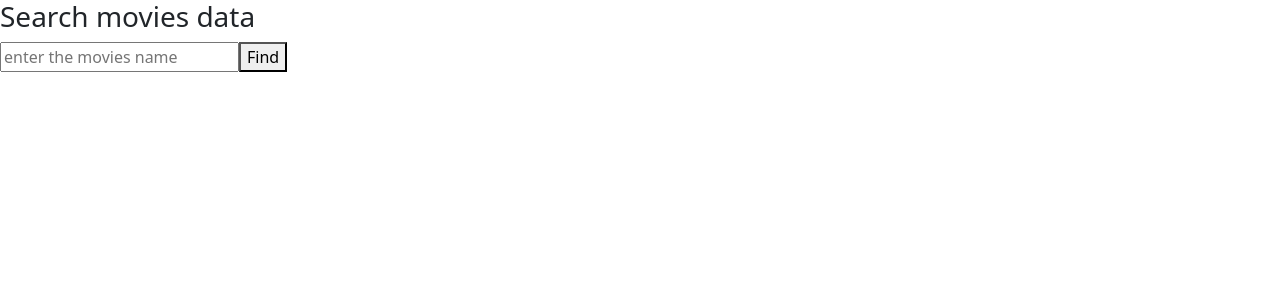
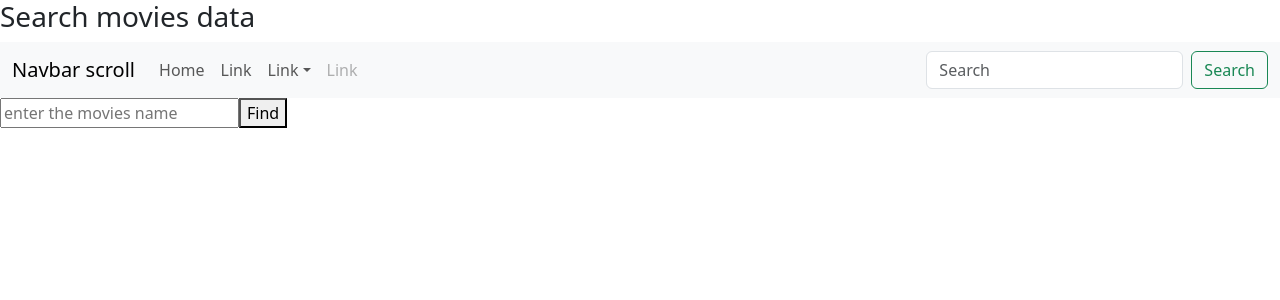
Before and after one commit to djordjekristic/api-react, a React (Create React App) app: page / in a window 1280 px wide. Shown: the top 300 px of the page. Built offline with nearby package versions, Linux system fonts and the light colour scheme.

Commit message:
Navigation post

```diff
--- a/package.json
+++ b/package.json
@@ -7,8 +7,9 @@
     "@testing-library/react": "^13.4.0",
     "@testing-library/user-event": "^13.5.0",
     "axios": "^1.6.7",
-    "bootstrap": "^5.0.1",
+    "bootstrap": "^5.3.2",
     "react": "^18.2.0",
+    "react-bootstrap": "^2.10.1",
     "react-dom": "^18.2.0",
     "react-scripts": "5.0.1",
     "web-vitals": "^2.1.4"
--- a/src/App.js
+++ b/src/App.js
@@ -2,11 +2,15 @@
 import axios from 'axios';
 import './App.css';
 import MoviesData from './Components/MoviesData';
+import Navigation from './Templates/snippets/Navigation';
+import "bootstrap/dist/css/bootstrap.min.css";
 
 const App = () => {
   return(
     <>
     <h3>Search movies data</h3>
+    <Navigation/>
+
      <MoviesData/>
 
     </>
--- a/src/Components/MoviesData.js
+++ b/src/Components/MoviesData.js
@@ -1,7 +1,7 @@
 import { useState } from "react";
 import axios from "axios";
 import "bootstrap/dist/css/bootstrap.min.css";
-import MovieCard from "../Templates/snippets/movieCard";
+import MovieCard from "../Templates/snippets/MovieCard";
 
 const MoviesData = () =>{
 
--- /dev/null
+++ b/src/Templates/snippets/Navigation.jsx
@@ -0,0 +1,53 @@
+import Button from 'react-bootstrap/Button';
+import Container from 'react-bootstrap/Container';
+import Form from 'react-bootstrap/Form';
+import Nav from 'react-bootstrap/Nav';
+import Navbar from 'react-bootstrap/Navbar';
+import NavDropdown from 'react-bootstrap/NavDropdown';
+
+const Navigation = ()=>{
+    return(
+    <>
+      <Navbar expand="lg" className="bg-body-tertiary">
+      <Container fluid>
+        <Navbar.Brand href="#">Navbar scroll</Navbar.Brand>
+        <Navbar.Toggle aria-controls="navbarScroll" />
+        <Navbar.Collapse id="navbarScroll">
+          <Nav
+            className="me-auto my-2 my-lg-0"
+            style={{ maxHeight: '100px' }}
+            navbarScroll
+          >
+            <Nav.Link href="#action1">Home</Nav.Link>
+            <Nav.Link href="#action2">Link</Nav.Link>
+            <NavDropdown title="Link" id="navbarScrollingDropdown">
+              <NavDropdown.Item href="#action3">Action</NavDropdown.Item>
+              <NavDropdown.Item href="#action4">
+                Another action
+              </NavDropdown.Item>
+              <NavDropdown.Divider />
+              <NavDropdown.Item href="#action5">
+                Something else here
+              </NavDropdown.Item>
+            </NavDropdown>
+            <Nav.Link href="#" disabled>
+              Link
+            </Nav.Link>
+          </Nav>
+          <Form className="d-flex">
+            <Form.Control
+              type="search"
+              placeholder="Search"
+              className="me-2"
+              aria-label="Search"
+            />
+            <Button variant="outline-success">Search</Button>
+          </Form>
+        </Navbar.Collapse>
+      </Container>
+    </Navbar>
+    </>
+    )
+}
+
+export default Navigation;
```
Also changed, not shown: src/Components/Search.jsx (added), src/Templates/SearchResults.jsx (added), src/Templates/snippets/Footer.jsx (added), 1 other file (tests, documents, lock files or other folders).
